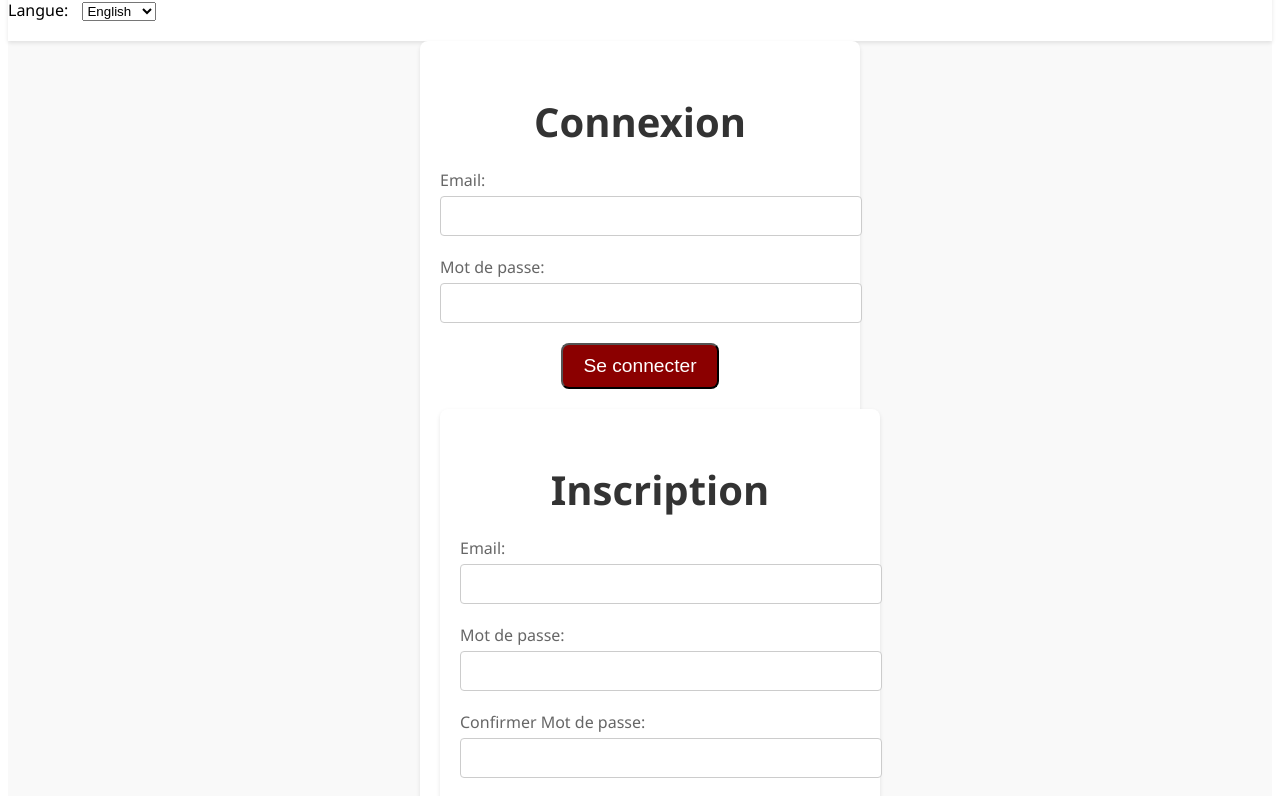
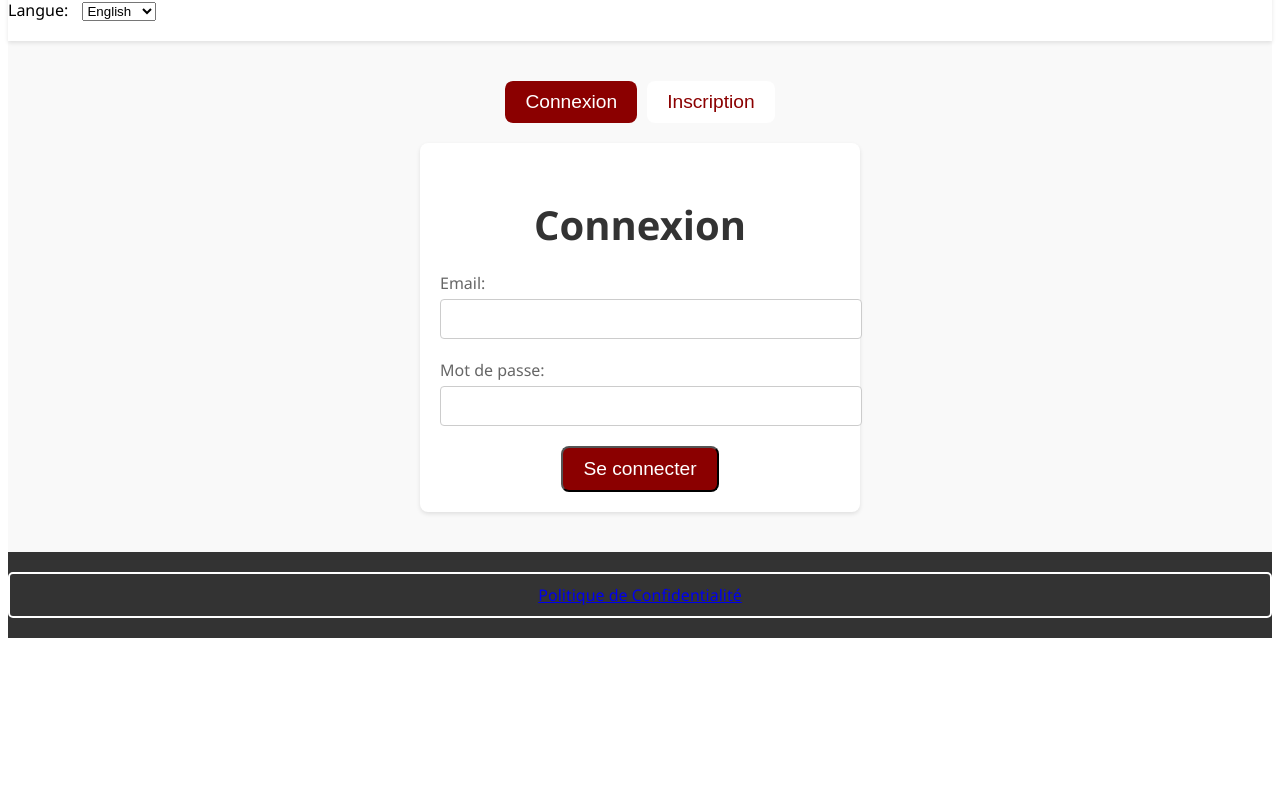
Before and after one commit to Delta-ReFz/Integrateur2, a Vue app in the folder integrateur/: page /connexion in a window 1280 px wide. Shown: the part 170-966 px from the top of the page. After the commit the page ends 816 px from the top, so only its background shows below. Built offline with nearby package versions, Linux system fonts and the light colour scheme.

Commit message:
page d'inscriptions

```diff
--- a/integrateur/src/views/Connexion.vue
+++ b/integrateur/src/views/Connexion.vue
@@ -1,5 +1,5 @@
 <template>
-    <div class="page-connexion">
+  <div class="page-auth">
     <header class="header">
       <div class="logo">
         <h1><router-link to="/">EventLit</router-link></h1>
@@ -23,7 +23,12 @@
     </header>
 
     <main class="main-content">
-        <div class="login-section">
+      <div class="auth-toggle">
+        <button @click="showLogin = true" :class="{ active: showLogin }">Connexion</button>
+        <button @click="showLogin = false" :class="{ active: !showLogin }">Inscription</button>
+      </div>
+
+      <div class="login-section" v-if="showLogin">
         <h2>Connexion</h2>
         <form @submit.prevent="submitLogin">
           <div class="form-group">
@@ -36,8 +41,9 @@
           </div>
           <button type="submit" class="login-button">Se connecter</button>
         </form>
-          <!-- Inscription Section -->
-      <div class="signup-section">
+      </div>
+
+      <div class="signup-section" v-else>
         <h2>Inscription</h2>
         <form @submit.prevent="submitSignup">
           <div class="form-group">
@@ -55,7 +61,6 @@
           <button type="submit" class="signup-button">S'inscrire</button>
         </form>
       </div>
-        </div>
     </main>
 
     <footer class="footer">
@@ -71,11 +76,17 @@
 <script setup>
 import { ref } from 'vue';
 
+const showLogin = ref(true); // Toggle between login and signup
 const email = ref('');
 const password = ref('');
 const signupEmail = ref('');
 const signupPassword = ref('');
 const confirmPassword = ref('');
+
+function submitLogin() {
+  console.log('Email:', email.value);
+  console.log('Mot de passe:', password.value);
+}
 
 function submitSignup() {
   if (signupPassword.value !== confirmPassword.value) {
@@ -84,11 +95,6 @@ function submitSignup() {
   }
   console.log('Email:', signupEmail.value);
   console.log('Mot de passe:', signupPassword.value);
-}
-
-  function submitLogin() {
-    console.log('Email:', email.value);
-    console.log('Mot de passe:', password.value);
 }
 
 function changeLanguage() {
@@ -104,7 +110,7 @@ function submitSignup() {
 </script>
 
 <style scoped>
-  .page-connexion {
+.page-auth {
   font-family: 'Segoe UI', Tahoma, Geneva, Verdana, sans-serif;
   min-height: 100vh;
   display: flex;
@@ -170,7 +176,35 @@ function submitSignup() {
   text-align: center;
 }
 
-  .login-section {
+.auth-toggle {
+  margin-bottom: 20px;
+  display: flex;
+  justify-content: center;
+  gap: 10px;
+}
+
+.auth-toggle button {
+  padding: 10px 20px;
+  font-size: 1.2rem;
+  border: none;
+  background-color: #fff;
+  color: darkred;
+  cursor: pointer;
+  border-radius: 8px;
+  transition: background-color 0.3s ease, color 0.3s ease;
+}
+
+.auth-toggle button.active {
+  background-color: darkred;
+  color: #fff;
+}
+
+.auth-toggle button:hover {
+  background-color: #e73c7e;
+  color: #fff;
+}
+
+.login-section, .signup-section {
   width: 100%;
   max-width: 400px;
   padding: 20px;
@@ -179,7 +213,7 @@ function submitSignup() {
   border-radius: 8px;
 }
 
-  .login-section h2 {
+.login-section h2, .signup-section h2 {
   font-size: 2.5rem;
   color: #333;
   margin-bottom: 20px;
@@ -205,7 +239,7 @@ function submitSignup() {
   border-radius: 4px;
 }
 
-  .login-button {
+.login-button, .signup-button {
   display: inline-block;
   padding: 10px 20px;
   font-size: 1.2rem;
@@ -216,7 +250,7 @@ function submitSignup() {
   transition: background-color 0.3s ease;
 }
 
-  .login-button:hover {
+.login-button:hover, .signup-button:hover {
   background-color: #e73c7e;
 }
 
@@ -241,35 +275,4 @@ function submitSignup() {
   border-color: #e73c7e;
   color: #fff;
 }
-
-  .signup-section {
-  width: 100%;
-  max-width: 400px;
-  padding: 20px;
-  background-color: #fff;
-  box-shadow: 0 2px 4px rgba(0, 0, 0, 0.1);
-  border-radius: 8px;
-  margin-top: 20px; /* Adjust as needed */
-}
-
-.signup-section h2 {
-  font-size: 2.5rem;
-  color: #333;
-  margin-bottom: 20px;
-}
-
-.signup-button {
-  display: inline-block;
-  padding: 10px 20px;
-  font-size: 1.2rem;
-  text-decoration: none;
-  color: #fff;
-  background-color: darkred;
-  border-radius: 8px;
-  transition: background-color 0.3s ease;
-}
-
-.signup-button:hover {
-  background-color: #e73c7e;
-}
 </style>
```
Lines whose indentation alone changed are shown as unchanged.
